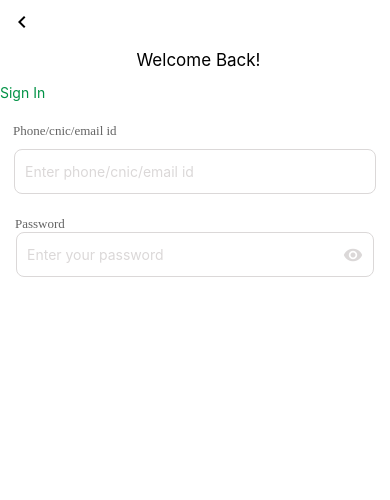
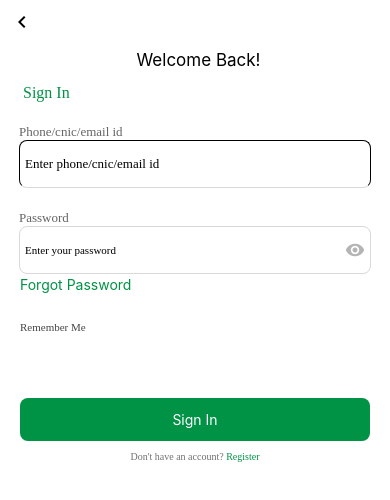
Before and after one commit to Shehiryar12/CropsSecure, a React Native app: screen / in a window 390 px wide. Shown: the top 500 px of the page. Built offline with nearby package versions, Linux system fonts and the light colour scheme.

Commit message:
CropsSecure

```diff
--- /dev/null
+++ b/Src/Components/PasswordContainer.js
@@ -0,0 +1,65 @@
+import {
+  StyleSheet,
+  Text,
+  TextInput,
+  TouchableOpacity,
+  View,
+} from 'react-native';
+import React, { useState } from 'react';
+import MaterialIcons from 'react-native-vector-icons/MaterialIcons';
+import { Font } from '../Constant/Font';
+const PasswordContainer = props => {
+  const [pass, setPass] = useState(true);
+
+  return (
+    <View>
+      <Text style={styles.titletext}>{props?.title}</Text>
+      <View style={styles.passwordContainer}>
+        <TextInput
+          style={styles.password}
+          placeholder= {props?.placeholder}
+          placeholderTextColor={props?.placeholder}
+          secureTextEntry={pass}
+        />
+        <TouchableOpacity onPress={() => setPass(!pass)}>
+          <MaterialIcons
+            name={pass ? 'visibility' : 'visibility-off'}
+            style={styles.passwordicon}
+            size={20}
+          />
+        </TouchableOpacity>
+      </View>
+    </View>
+  );
+};
+
+export default PasswordContainer;
+
+const styles = StyleSheet.create({
+  passwordContainer: {
+    flexDirection: 'row',
+    alignItems: 'center',
+    marginHorizontal: 19,
+    borderBottomColor: '#D9D9D9',
+    height: 48,
+    borderWidth: 1,
+    borderRadius: 8,
+    borderColor: '#D9D9D9',
+    paddingHorizontal: 5,
+  },
+  password: {
+    flex: 1,
+    fontFamily: Font.medium,
+    fontSize: 11,
+  },
+  passwordicon: {
+    color: '#B4B4B4',
+  },
+  titletext: {
+    paddingHorizontal: 19,
+    marginTop: 22,
+    fontFamily: Font.medium,
+    fontSize: 13,
+    color: '#646464',
+  },
+});
--- /dev/null
+++ b/Src/Components/PhoneCnicEmailInput.js
@@ -0,0 +1,43 @@
+import { StyleSheet, Text, TextInput, View } from 'react-native';
+import React from 'react';
+import { Font } from '../Constant/Font';
+
+const PhoneCnicEmailInput = props => {
+  return (
+    <View>
+      <Text style={styles.label}>{props?.title}</Text>
+      <TextInput
+        style={styles.input}
+        placeholder={props?.placeholder}
+        placeholderTextColor={props?.placeholder}
+        maxLength={props?.maxLength}
+        fontSize={11}
+        keyboardType="numeric"
+      />
+    </View>
+  );
+};
+
+export default PhoneCnicEmailInput;
+
+const styles = StyleSheet.create({
+  label: {
+    paddingHorizontal: 19,
+    marginTop: 22,
+    fontFamily: Font.medium,
+    fontSize: 13,
+    color: '#646464',
+  },
+  input: {
+    height: 48,
+    marginHorizontal: 19,
+    borderWidth: 1,
+    borderBottomWidth: 1,
+    borderBottomColor: '#D9D9D9',
+    fontFamily: Font.medium,
+    fontSize: 13,
+    color: '#000000',
+    borderRadius: 8,
+    paddingHorizontal: 5,
+  },
+});
--- a/Src/Screens/Welcome.js
+++ b/Src/Screens/Welcome.js
@@ -8,9 +8,12 @@ import {
 import React, { useState } from 'react';
 import MaterialIcons from 'react-native-vector-icons/MaterialIcons';
 import { Font } from '../Constant/Font';
+import PhoneCnicEmailInput from '../Components/PhoneCnicEmailInput';
+import PasswordContainer from '../Components/PasswordContainer';
 
 const Welcome = () => {
   const [pass, setPass] = useState(true);
+
   return (
     <View>
       <View style={styles.header}>
@@ -28,55 +31,21 @@ const Welcome = () => {
         <View style={{ width: 37 }}></View>
       </View>
 
-      <Text style={{ color: '#009245', marginTop: 14 }}>
-        Sign In
-      </Text>
+      <Text style={styles.signintext}> Sign In</Text>
+      <View>
+        <PhoneCnicEmailInput title="Phone/cnic/email id"  placeholder="Enter phone/cnic/email id"  placeholdertextcolor="#DBD8D8"  maxLength={13} />
+        <PasswordContainer title={'Password'} placeholder="Enter your password" placeholdertextcolor="#DBD8D8" />
 
-      <View>
-        <Text
-          style={{
-            paddingHorizontal: 13,
-            marginTop: 22,
-            fontFamily: Font.medium,
-            fontSize: 13,
-            color: '#646464',
-          }}
-        >
-          Phone/cnic/email id
+        <Text style={styles.passwordtext}>Forgot Password</Text>
+        <Text style={styles.remember}>Remember Me</Text>
+      </View>
+      <TouchableOpacity style={styles.signin}>
+        <Text style={styles.buttontext}>Sign In</Text>
+      </TouchableOpacity>
+      <View style={styles.accountregister}>
+        <Text style={styles.account}>
+          Don't have an account? <Text style={styles.register}>Register</Text>
         </Text>
-        <TextInput
-          style={styles.phone}
-          placeholder="Enter phone/cnic/email id"
-          placeholderTextColor={'#DBD8D8'}
-          maxLength={13}
-        />
-
-        <Text
-          style={{
-            paddingHorizontal: 15,
-            marginTop: 22,
-            fontFamily: Font.medium,
-            fontSize: 13,
-            color: '#646464',
-          }}
-        >
-          Password
-        </Text>
-        <View style={styles.passwordContainer}>
-          <TextInput
-            style={styles.password}
-            placeholder="Enter your password"
-            placeholderTextColor={'#DBD8D8'}
-            secureTextEntry={pass}
-          />
-          <TouchableOpacity onPress={() => setPass(!pass)}>
-            <MaterialIcons
-              name={pass ? 'visibility' : 'visibility-off'}
-              style={styles.passwordicon}
-              size={20}
-            />
-          </TouchableOpacity>
-        </View>
       </View>
     </View>
   );
@@ -94,14 +63,12 @@ const styles = StyleSheet.create({
     marginTop: 10,
   },
   heading: {
-    // marginTop:30,
-    fontFamily: Font.Bold,
     fontSize: 17,
     marginTop: 50,
   },
   phone: {
     borderWidth: 1,
-    marginHorizontal: 14,
+    marginHorizontal: 21,
     borderColor: '#DBD8D8',
     borderRadius: 8,
     marginTop: 10,
@@ -113,7 +80,7 @@ const styles = StyleSheet.create({
     alignItems: 'center',
     justifyContent: 'space-between',
     borderWidth: 1,
-    marginHorizontal: 16,
+    marginHorizontal: 21,
     borderRadius: 8,
     borderColor: '#DBD8D8',
     height: 45,
@@ -122,4 +89,51 @@ const styles = StyleSheet.create({
   passwordicon: {
     color: '#DBD8D8',
   },
+  signin: {
+    //  paddingVertical:70,
+    backgroundColor: '#009245',
+    marginTop: 65,
+    marginHorizontal: 20,
+    paddingVertical: 13,
+    borderRadius: 8,
+  },
+  buttontext: {
+    textAlign: 'center',
+    color: '#FFFFFF',
+  },
+  accountregister: {
+    marginTop: 10,
+  },
+
+  signintext: {
+    color: '#009245',
+    paddingHorizontal: 19,
+    marginTop: 14,
+    fontFamily: Font.semiBold,
+    fontSize: 16,
+  },
+  passwordtext: {
+    color: '#009245',
+    paddingHorizontal: 20,
+    marginTop: 2,
+  },
+  remember: {
+    marginTop: 28,
+    paddingHorizontal: 20,
+    fontFamily: Font.medium,
+    fontSize: 11,
+    color: '#464444',
+  },
+  account: {
+    textAlign: 'center',
+    fontFamily: Font.medium,
+    fontSize: 10,
+    color: '#727171',
+  },
+  register: {
+    color: '#009245',
+    fontFamily: Font.bold,
+    fontSize: 10,
+    textAlign: 'center',
+  },
 });
--- a/package.json
+++ b/package.json
@@ -13,7 +13,8 @@
     "@react-native/new-app-screen": "0.80.2",
     "react": "19.1.0",
     "react-native": "0.80.2",
-    "react-native-vector-icons": "^10.3.0"
+    "react-native-vector-icons": "^10.3.0",
+    "yarn": "^1.22.22"
   },
   "devDependencies": {
     "@babel/core": "^7.25.2",
```
Also changed, not shown: 1 other file (tests, documents, lock files or other folders).
